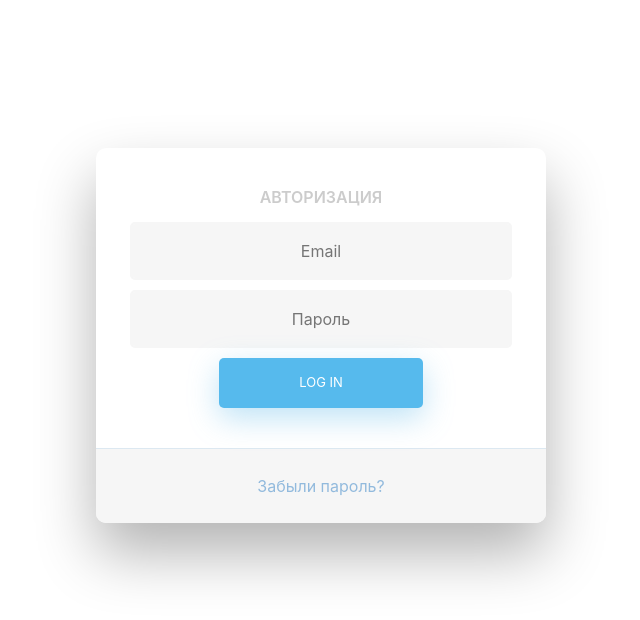
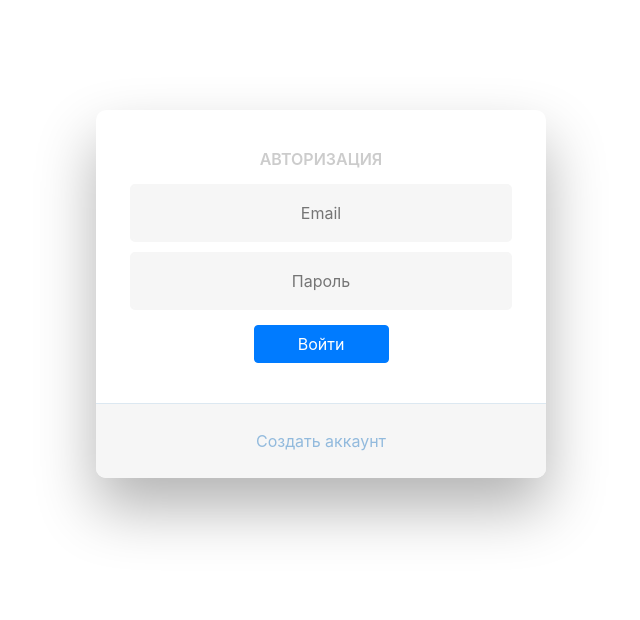
Before and after one commit to Infenzer/todo-app, a React (Create React App) app in the folder client/: page / in a window 1280 px wide. Shown: the top 620 px of the page, without its empty margins (319-959 px from the left). Built offline with nearby package versions, Linux system fonts and the light colour scheme.

Commit message:
Добавлена и и настроена серверная часть формы регистрации

```diff
--- a/client/src/App.tsx
+++ b/client/src/App.tsx
@@ -3,6 +3,7 @@ import {BrowserRouter, Switch, Route} from 'react-router-dom'
 import Main from './pages/Main'
 import './style/style.scss'
 import AuthPage from './pages/AuthPage'
+import RegisterPage from './pages/RegisterPage'
 
 const App: React.FC = () => {
   return (
@@ -10,6 +11,7 @@ const App: React.FC = () => {
       <Switch>
         <Route exact path = '/' component = {AuthPage}/>
         <Route path = '/main' component = {Main}/>
+        <Route path = '/register' component = {RegisterPage}/>
       </Switch>
     </BrowserRouter>
   )
--- a/client/src/pages/AuthPage.tsx
+++ b/client/src/pages/AuthPage.tsx
@@ -1,19 +1,43 @@
-import React from 'react'
+import React, { useEffect, useState } from 'react'
+import axios from 'axios'
 
 const AuthPage: React.FC = () => {
+  const [email, setEmail] = useState('')
+  const [password, setPassword] = useState('')
+
+  const handleClick = (e: React.MouseEvent<HTMLInputElement>) => {
+    e.preventDefault()
+    axios.post('/api/auth/login', {
+      email,
+      password
+    })
+  }
   return (
-    <div className="wrapper fadeInDown">
+    <div className="auth-page wrapper">
       <div id="formContent">
-        <div className="fadeIn first">
-          <h2>Авторизация</h2>
-        </div>
+        <h2>Авторизация</h2>
         <form>
-          <input type="email" id="login" className="fadeIn second" name="login" placeholder="Email"/>
-          <input type="password" id="password" className="fadeIn third" name="login" placeholder="Пароль"/>
-          <input type="submit" className="fadeIn fourth" value="Log In"/>
+          <input
+            type="email"
+            placeholder="Email"
+            onChange={e => setEmail(e.target.value)}
+            value={email}
+          />
+          <input
+            type="password"
+            placeholder="Пароль"
+            onChange={e => setPassword(e.target.value)}
+            value={password}
+          />
+          <input
+            type="submit"
+            className="btn btn-primary"
+            value="Войти"
+            onClick = {(e) => handleClick(e)}
+          />
         </form>
         <div id="formFooter">
-          <a className="underlineHover" href="#">Забыли пароль?</a>
+          <a className="underlineHover" href="/register">Создать аккаунт</a>
         </div>
       </div>
     </div>
--- /dev/null
+++ b/client/src/pages/RegisterPage.tsx
@@ -0,0 +1,59 @@
+import React, { useState } from 'react'
+import axios from 'axios'
+
+const RegisterPage: React.FC = () => {
+  const [email, setEmail] = useState('')
+  const [password, setPassword] = useState('')
+
+  const handleClick = (e: React.MouseEvent<HTMLInputElement>) => {
+    e.preventDefault()
+    axios.post('/api/auth/register', {
+      email,
+      password
+    }).then(res => {
+      console.log(res)
+    }).catch(res => {
+      console.log(res)
+    })
+
+    setEmail('')
+    setPassword('')
+  }
+
+  return(
+    <div className="wrapper register-page">
+      <div id="formContent">
+        <h2>Регистрация</h2>
+        <form>
+          <input
+            type="email"
+            placeholder="Email"
+            value={email}
+            onChange={(e) => setEmail(e.target.value)}
+          />
+          <input
+            type="password"
+            placeholder="Пароль"
+            value={password}
+            onChange={(e) => setPassword(e.target.value)}
+          />
+          <input
+            type="password"
+            placeholder="Повторите пароль"
+          />
+          <input
+            type="submit"
+            className="btn btn-primary"
+            value="Регистрация"
+            onClick={(e) => handleClick(e)}
+          />
+        </form>
+        <div id="formFooter">
+          <a className="underlineHover" href="/">Уже есть аккаунт?</a>
+        </div>
+      </div>
+    </div>
+  )
+}
+
+export default RegisterPage
--- a/client/src/redux/store/index.ts
+++ b/client/src/redux/store/index.ts
@@ -1,9 +1,10 @@
-import { createStore, compose } from "redux";
+import { createStore, compose, applyMiddleware } from "redux";
 import rootReducer from "../reducers";
+import thunk from 'redux-thunk'
 
 const composeEnhancers = (window as any).__REDUX_DEVTOOLS_EXTENSION_COMPOSE__ || compose;
 const store = createStore(rootReducer, composeEnhancers(
-
+  applyMiddleware(thunk)
 ))
 
 export default store
--- a/client/src/style/authPage/authPage.scss
+++ b/client/src/style/authPage/authPage.scss
@@ -7,7 +7,7 @@
   width: 100%;
   min-height: 100%;
   padding: 20px;
-  margin-top: 10%;
+  margin-top: 7%;
 
   a {
     color: #92badd;
@@ -27,18 +27,8 @@
   }
 
   input[type=button], input[type=submit], input[type=reset]  {
-    background-color: #56baed;
-    border: none;
-    color: white;
-    padding: 15px 80px;
-    text-align: center;
-    text-decoration: none;
-    display: inline-block;
-    text-transform: uppercase;
-    font-size: 13px;
-    box-shadow: 0 10px 30px 0 rgba(95,186,233,0.4);
-    border-radius: 5px 5px 5px 5px;
-    margin: 5px 20px 40px 20px;
+    width: 30%;
+    margin: 10px 20px 40px 20px;
   }
 
   input[type=email], input[type=password] {
```
Also changed, not shown: package.json (+7 -4 lines), routes/auth.routes.js (added, +52 -0 lines), server.js (+8 -4 lines).
